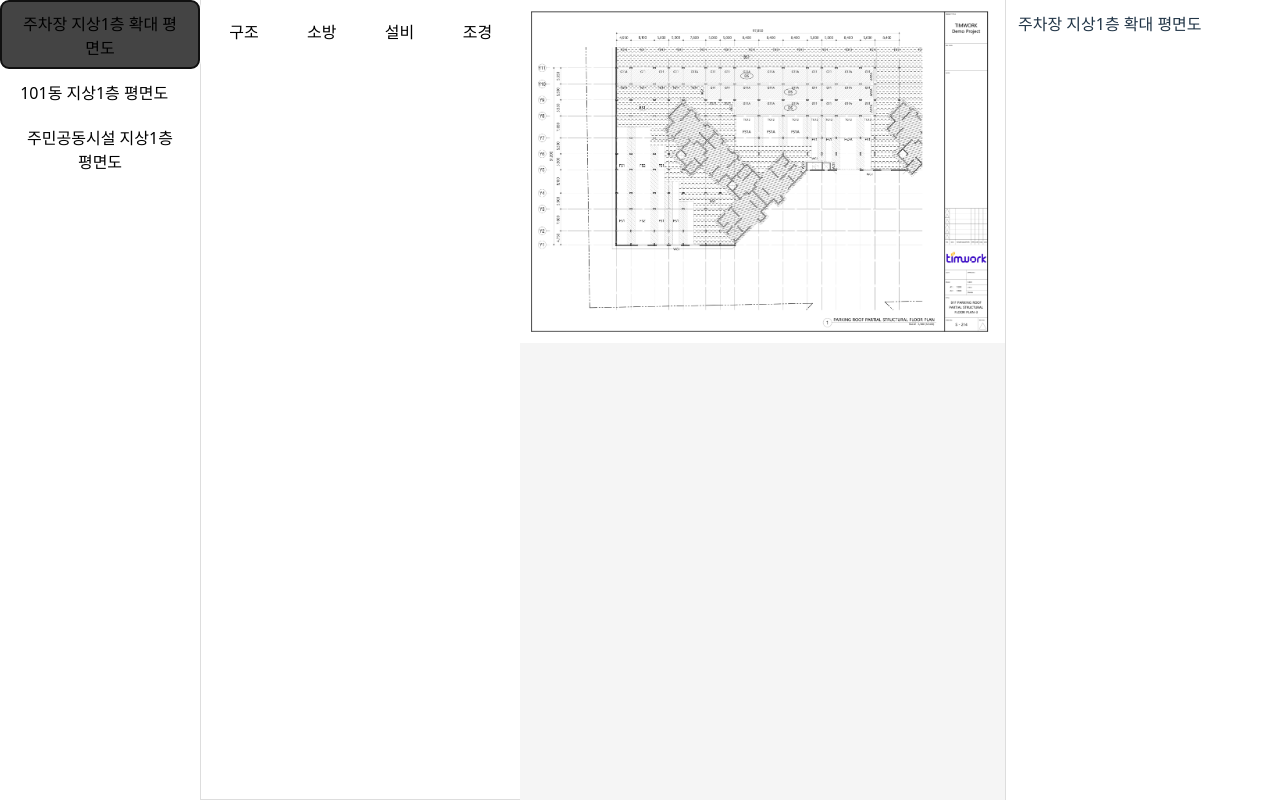
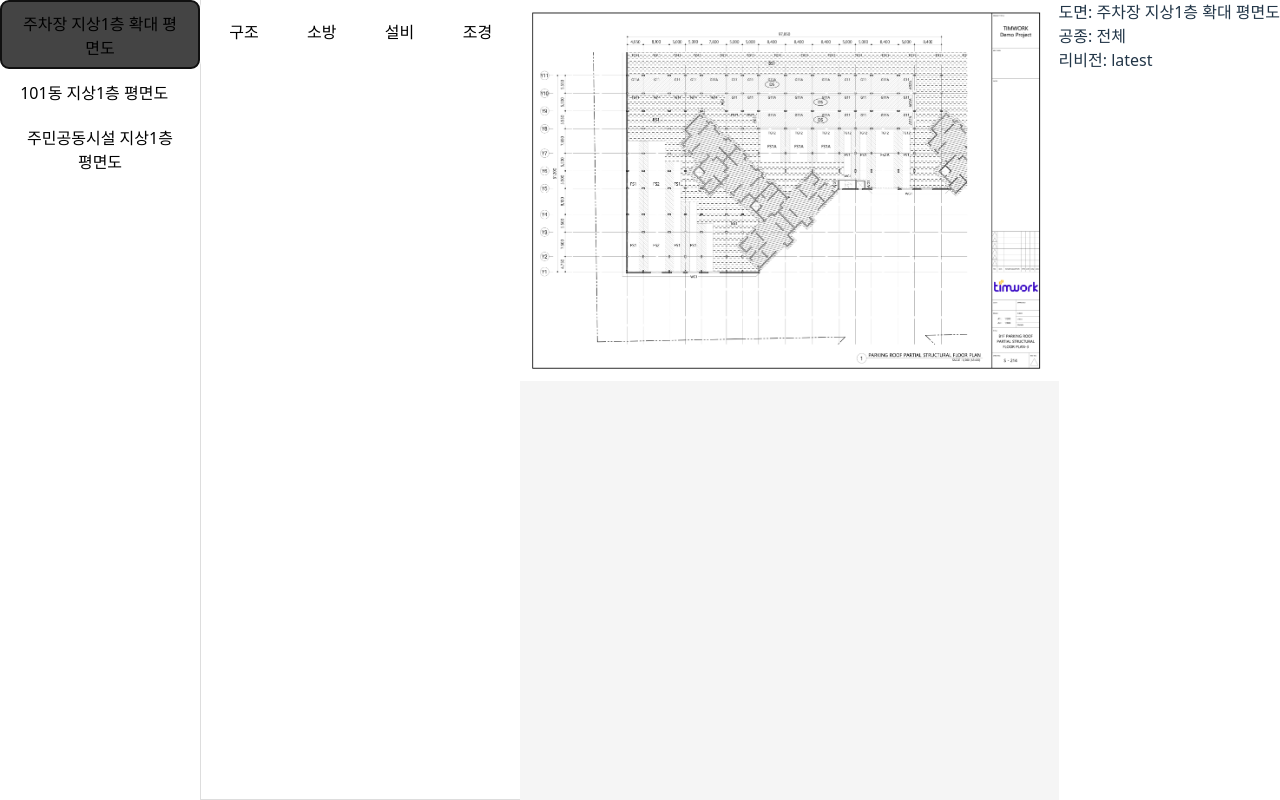
Before and after one commit to Donghunn-Lee/drawing-viewer, a React (Vite) app: page / in a window 1280 px wide. Both pictures are taken after a click on the button "주차장 지상1층 확대 평면도". Built offline with nearby package versions, Linux system fonts and the light colour scheme.

Commit message:
feat: display active drawing, discipline, and revision in context panel

```diff
--- a/src/app/layout/MainLayout.tsx
+++ b/src/app/layout/MainLayout.tsx
@@ -12,7 +12,7 @@ export function MainLayout({ context, setContext }: Props) {
   return (
     <div style={{ display: 'flex', height: '100vh' }}>
       <ExplorerSidebar setContext={setContext} activeDrawingId={context.activeDrawingId} />
-      <ViewerPane context={context} />
+      <ViewerPane context={context} setContext={setContext} />
       <ContextPanel context={context} />
     </div>
   );
--- a/src/shared/types/context.ts
+++ b/src/shared/types/context.ts
@@ -1,3 +1,5 @@
 export type ViewerContext = {
   activeDrawingId: string | null;
+  activeDiscipline?: string | null;
+  activeRevision?: string | null;
 };
--- a/src/widgets/ContextPanel/index.tsx
+++ b/src/widgets/ContextPanel/index.tsx
@@ -20,8 +20,10 @@ export const ContextPanel = ({ context }: Props) => {
   if (!drawing) return null;
 
   return (
-    <div style={{ width: 250, borderLeft: '1px solid #ddd', padding: 12 }}>
-      <div>{drawing.name}</div>
+    <div>
+      <div>도면: {drawing?.name}</div>
+      <div>공종: {context.activeDiscipline ?? '전체'}</div>
+      <div>리비전: {context.activeRevision ?? 'latest'}</div>
     </div>
   );
 };
--- a/src/widgets/ViewerPane/index.tsx
+++ b/src/widgets/ViewerPane/index.tsx
@@ -7,19 +7,46 @@ const metadata = metadataJson as unknown as Metadata;
 
 type Props = {
   context: ViewerContext;
+  setContext: React.Dispatch<React.SetStateAction<ViewerContext>>;
 };
 
-export const ViewerPane = ({ context }: Props) => {
+export const ViewerPane = ({ context, setContext }: Props) => {
   const [activeDiscipline, setActiveDiscipline] = useState<string | null>(null);
   const [activeRevision, setActiveRevision] = useState<string | null>(null);
 
   const activeDrawingId = context.activeDrawingId;
   const drawing = activeDrawingId ? metadata.drawings[activeDrawingId] : null;
 
+  const onSelectDiscipline = (discipline: string) => {
+    setActiveDiscipline(discipline);
+    setActiveRevision(null);
+
+    setContext((prev) => ({
+      ...prev,
+      activeDiscipline: discipline,
+      activeRevision: null,
+    }));
+  };
+
+  const onSelectRevision = (revision: string) => {
+    setActiveRevision(revision);
+
+    setContext((prev) => ({
+      ...prev,
+      activeRevision: revision,
+    }));
+  };
+
   useEffect(() => {
     setActiveDiscipline(null);
     setActiveRevision(null);
-  }, [context.activeDrawingId]);
+
+    setContext((prev) => ({
+      ...prev,
+      activeDiscipline: null,
+      activeRevision: null,
+    }));
+  }, [activeDrawingId]);
 
   useEffect(() => {
     setActiveRevision(null);
@@ -54,7 +81,7 @@ export const ViewerPane = ({ context }: Props) => {
           {disciplines.map((d) => (
             <button
               key={d}
-              onClick={() => setActiveDiscipline(d)}
+              onClick={() => onSelectDiscipline(d)}
               style={{
                 background: d === activeDiscipline ? '#444' : 'transparent',
                 color: d === activeDiscipline ? '#fff' : '#000',
@@ -70,7 +97,7 @@ export const ViewerPane = ({ context }: Props) => {
             {revisions.map((r) => (
               <button
                 key={r.version}
-                onClick={() => setActiveRevision(r.version)}
+                onClick={() => onSelectRevision(r.version)}
                 style={{
                   background: r.version === activeRevision ? '#444' : 'transparent',
                   color: r.version === activeRevision ? '#fff' : '#000',
```
